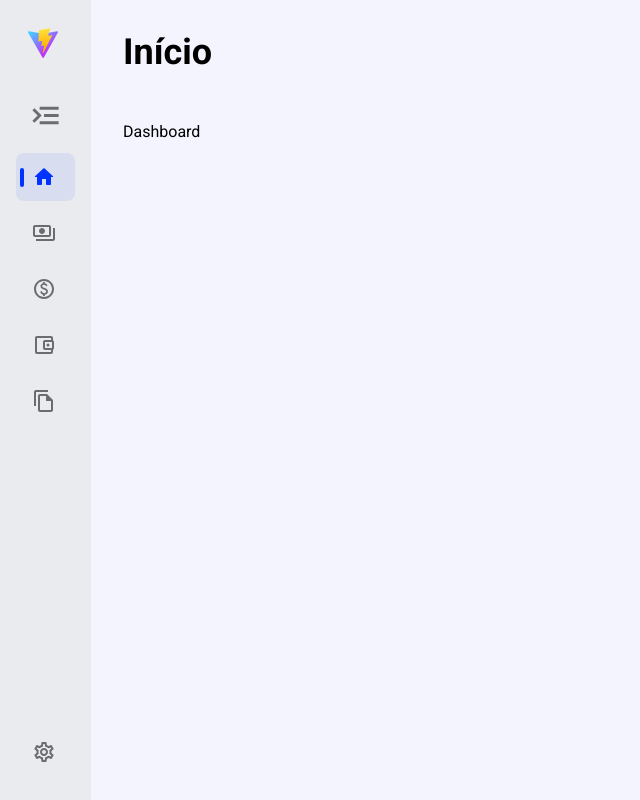
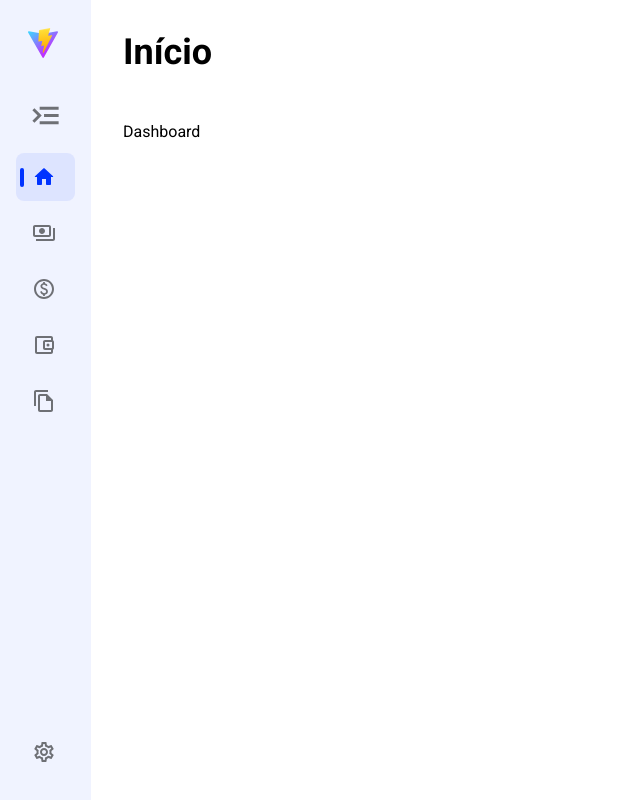
Before and after one commit to lucascampanelli/prosperfy, a React (Vite) app: page / in a window 1280 px wide. Shown: the whole page, without its empty margins (0-640 px from the left). Built offline with nearby package versions, Linux system fonts and the light colour scheme.

Commit message:
Corrigindo cor do background

```diff
--- a/src/theme.ts
+++ b/src/theme.ts
@@ -13,8 +13,8 @@ const lightPalette: PaletteOptions = {
         contrastText: '#d8e0ff',
     },
     background: {
-        default: '#f4f4ff',
-        paper: '#eaebef',
+        default: '#ffffff',
+        paper: '#f0f3ff',
     },
     text: {
         primary: '#1c2750',
```
